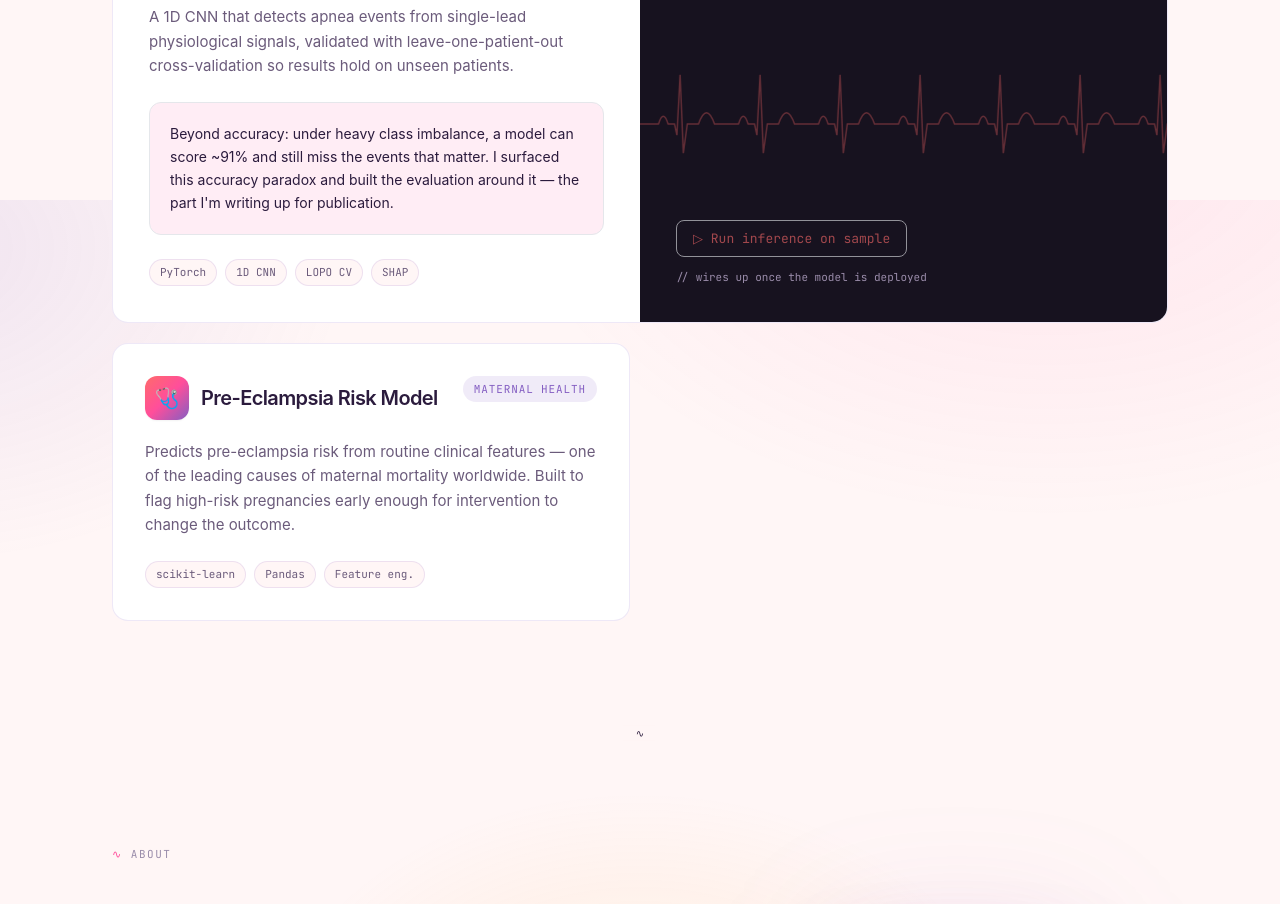
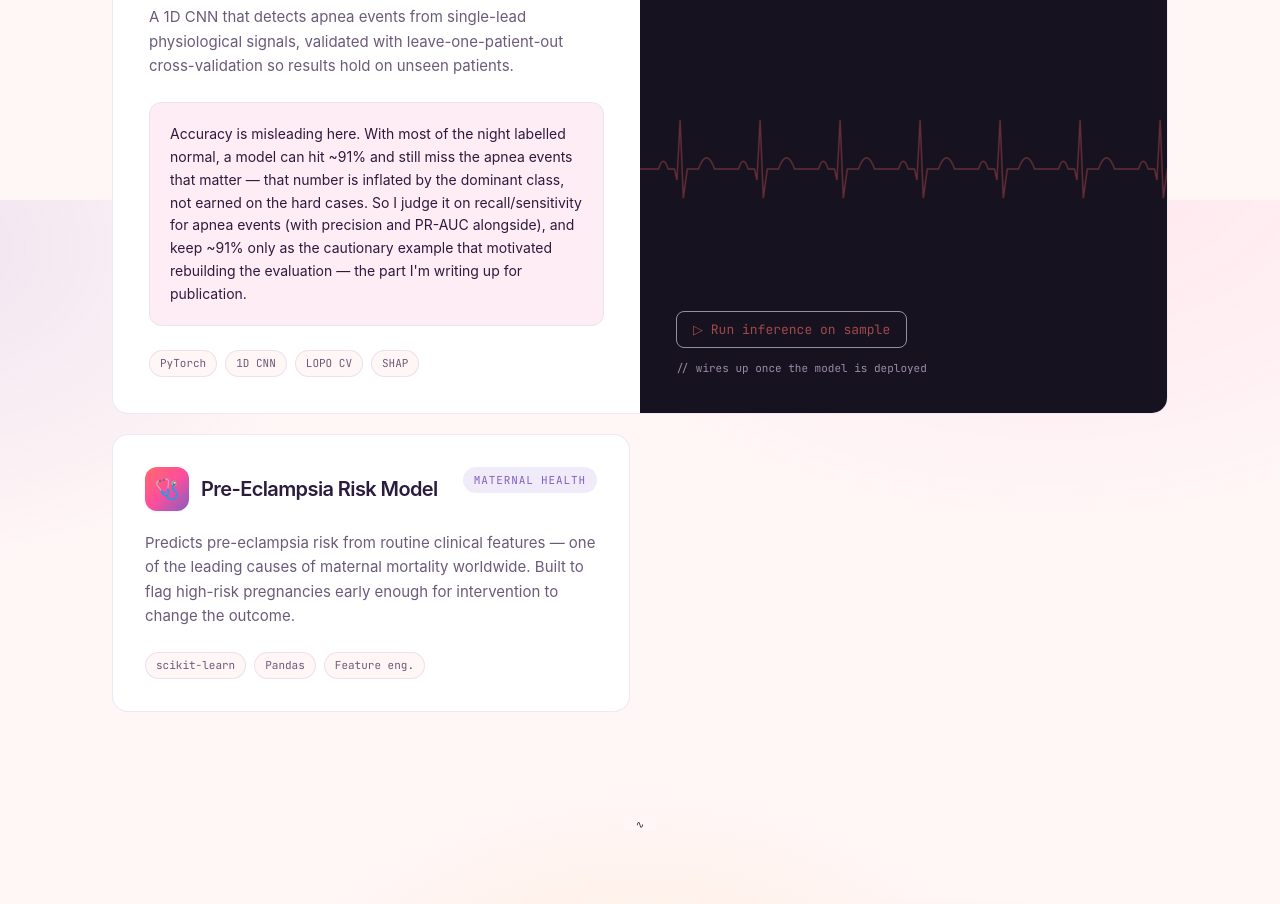
Before and after one commit to PranavShukla2/Portfolio, a Next.js app: page / in a window 1280 px wide. Shown: the part 2200-3104 px from the top of the page. Built offline with nearby package versions, Linux system fonts and the light colour scheme.

Commit message:
Reframe sleep apnea metrics

```diff
--- a/components/FeatureCard.tsx
+++ b/components/FeatureCard.tsx
@@ -37,10 +37,13 @@ export default function FeatureCard() {
           {/* accuracy-paradox callout */}
           <div className="mt-6 rounded-xl border border-accent/15 bg-accent-wash p-5">
             <p className="text-[14px] leading-relaxed text-ink">
-              Beyond accuracy: under heavy class imbalance, a model can score
-              ~91% and still miss the events that matter. I surfaced this
-              accuracy paradox and built the evaluation around it — the part I&apos;m
-              writing up for publication.
+              Accuracy is misleading here. With most of the night labelled
+              normal, a model can hit ~91% and still miss the apnea events that
+              matter — that number is inflated by the dominant class, not earned
+              on the hard cases. So I judge it on recall/sensitivity for apnea
+              events (with precision and PR-AUC alongside), and keep ~91% only as
+              the cautionary example that motivated rebuilding the evaluation —
+              the part I&apos;m writing up for publication.
             </p>
             {/* TODO confirm the ~91% figure */}
           </div>
--- a/lib/projects.ts
+++ b/lib/projects.ts
@@ -47,7 +47,7 @@ export const PROJECTS: ProjectData[] = [
     chips: ["PyTorch", "1D CNN", "LOPO CV", "SHAP"],
     badge: { label: "Demo · coming soon", variant: "muted" },
     callout:
-      "Beyond accuracy: under heavy class imbalance, a model can score ~91% and still miss the events that matter. I surfaced this accuracy paradox and built the evaluation around it — the part I'm writing up for publication.",
+      "Accuracy is misleading here. With most of the night labelled normal, a model can hit ~91% and still miss the apnea events that matter — that number is inflated by the dominant class, not earned on the hard cases. So I judge it on recall/sensitivity for apnea events (with precision and PR-AUC alongside), and keep ~91% only as the cautionary example that motivated rebuilding the evaluation — the part I'm writing up for publication.",
     featured: true,
   },
   {
```
